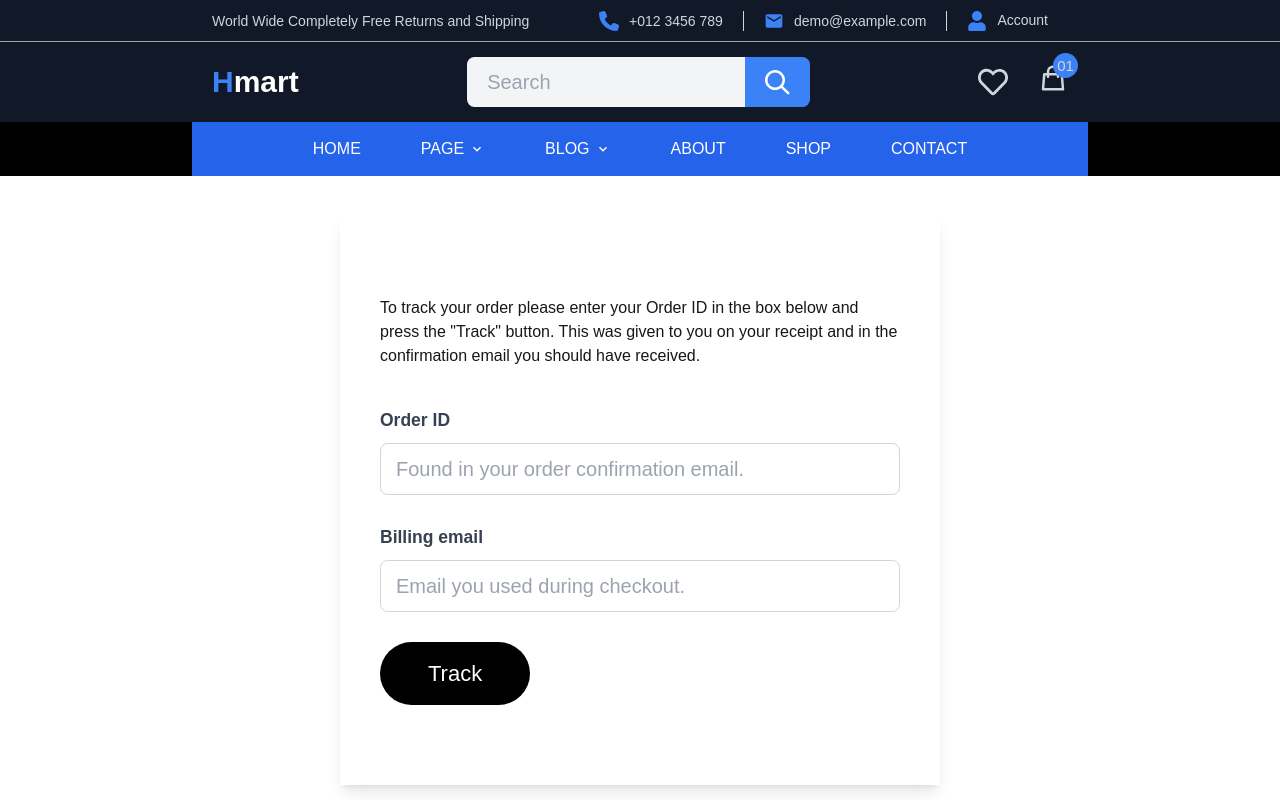
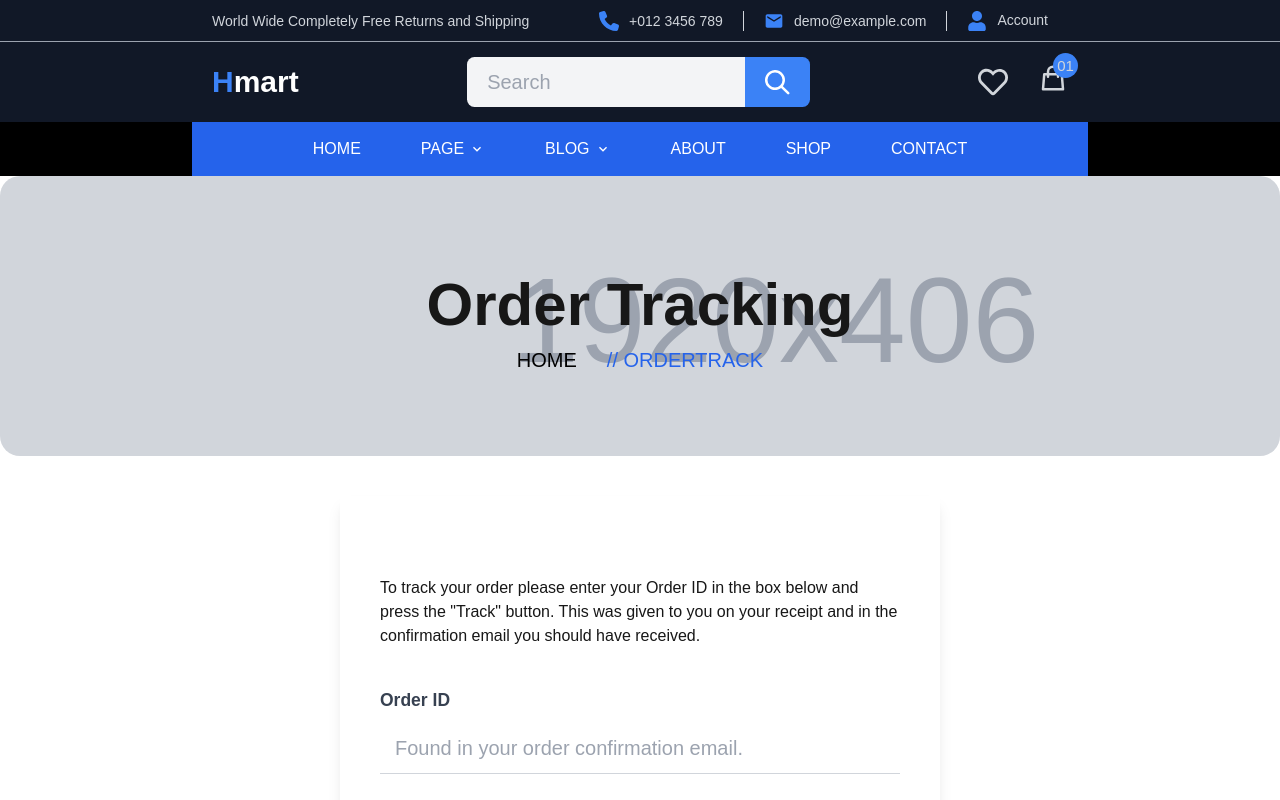
Before and after one commit to phamduy2112/websiteDATT, a Next.js app: page /orderTrack in a window 1280 px wide. Shown: the top 800 px of the page. Built offline with nearby package versions, Linux system fonts and the light colour scheme.

Commit message:
update code

```diff
--- a/src/app/account/page.jsx
+++ b/src/app/account/page.jsx
@@ -328,7 +328,7 @@ Expired
     </div>
           )}
 
-          {/* Add other tab contents similarly */}
+
         </div>
       </div>
     </div>
--- a/src/app/orderTrack/page.tsx
+++ b/src/app/orderTrack/page.tsx
@@ -1,9 +1,30 @@
+import Link from 'next/link'
 
 function OrderTrack() {
   return (
+    <>
+      {/* Breadcrumb Area */}
+      <div className="breadcrumb-area relative bg-gray-300 min-h-[35vh]" style={{ borderRadius: '20px' }}>
+        <div className="text-left container m-auto">
+          <div className='absolute top-[30%] left-1/2 transform -translate-x-1/2 z-[10] text-center'>
+            <h2 className='text-[3rem] font-semibold'>Order Tracking</h2>
+            <div className="flex gap-6 justify-center items-center max-w-full text-[1rem] leading-none uppercase whitespace-nowrap">
+              <Link href="/" className="text-black hover:text-blue-600">Home</Link>
+              <div className="text-blue-600"> // OrderTrack</div>
+            </div>
+          </div>
+          <div className="absolute top-[30%] left-[40%] z-0 text-gray-400 text-8xl font-thin ">
+            1920x406
+          </div>
+        </div>
+      </div>
+
+      {/* Existing Order Track Code */}
       <div className="w-[600px] m-auto py-[2rem] shadow-lg bg-white my-8">
         <div className="p-[2rem]">
-            <p className="text-[.8rem]" style={{lineHeight:"1.2rem"}}>To track your order please enter your Order ID in the box below and press the "Track" button. This was given to you on your receipt and in the confirmation email you should have received.</p>
+          <p className="text-[.8rem]" style={{ lineHeight: "1.2rem" }}>
+            To track your order please enter your Order ID in the box below and press the "Track" button. This was given to you on your receipt and in the confirmation email you should have received.
+          </p>
           <div>
             <form action="" className="mt-[2rem]">
               <div className="mb-6">
@@ -14,7 +35,7 @@ function OrderTrack() {
                   id="order-id"
                   type="text"
                   placeholder="Found in your order confirmation email."
-          className="w-full px-3 py-2 border border-gray-300 rounded-md focus:outline-none focus:border-blue-500"
+                  className="w-full px-3 py-2 border-b border-gray-300 focus:outline-none focus:border-blue-500 bg-transparent"
                 />
               </div>
               <div className="mb-6">
@@ -25,17 +46,17 @@ function OrderTrack() {
                   id="billing-email"
                   type="email"
                   placeholder="Email you used during checkout."
-          className="w-full  px-3 py-2 border border-gray-300 rounded-md focus:outline-none focus:border-blue-500"
+                  className="w-full px-3 py-2 border-b border-gray-300 focus:outline-none focus:border-blue-500 bg-transparent"
                 />
               </div>
-      <button className="block text-center bg-black hover:bg-[#266bf9] text-white py-3 px-[2.4rem] rounded-[2rem] text-[1.1rem]">
-              Track
+              <button className="block text-center bg-black hover:bg-[#266bf9] text-white py-3 px-8 rounded-full text-[1.1rem]">
+                TRACK
               </button>
-
             </form>
           </div>
         </div>
       </div>
+    </>
   )
 }
 
```
Lines whose indentation alone changed are shown as unchanged.
